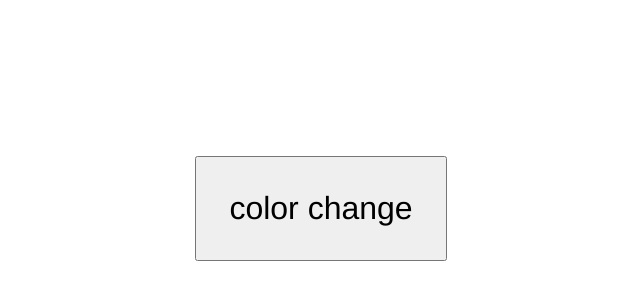
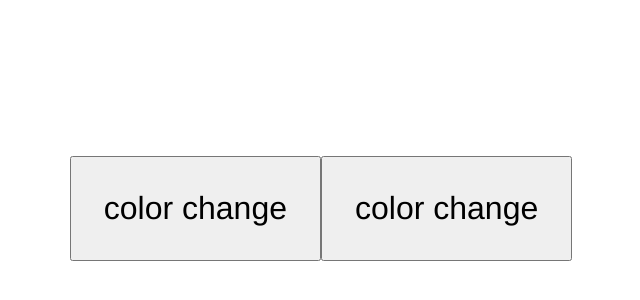
Before and after one commit to Saadansari234/color-changer, a plain HTML site: page index.html in a window 1280 px wide. Shown: the part 188-488 px from the top of the page, without its empty margins (319-959 px from the left). Drawn offline with Linux system fonts and the light colour scheme.

Commit message:
added button

```diff
--- a/index.html
+++ b/index.html
@@ -39,6 +39,7 @@
     <div>
 
         <button onclick="change()" id="changes">color change</button>
+        <button onclick="change()" id="changes">color change</button>
     </div>
 
 
```
